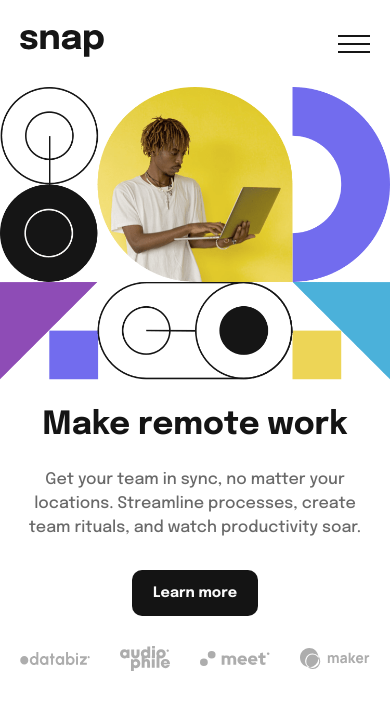
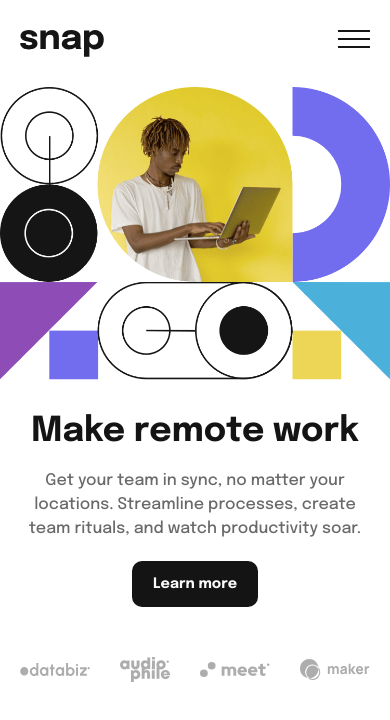
Before and after one commit to kujerocoding/intro-section-with-dropdown-navigation, a React (Vite) app: page / in a window 390 px wide. Shown: the top 720 px of the page. Built offline with nearby package versions, Linux system fonts and the light colour scheme.

Commit message:
update style for mobile

```diff
--- a/src/App.css
+++ b/src/App.css
@@ -27,7 +27,7 @@ header{
     display: flex;
     justify-content: space-between;
     padding: 30px 20px;
-    align-items: center;
+    align-items: start;
 }
 
 .main--container > img{
@@ -37,14 +37,19 @@ header{
 .main--text--container{
     padding: 30px 20px;
     text-align: center;
-    font-size: 1rem;
-    line-height: 1.5rem;
     color: var(--BLACK);
 }
 
+.main--text--container > h1{
+   font-size: 2.15rem;
+   font-weight: bolder;
+}
+
 .main--text--container > p{
-    padding-block: 30px;
+    padding-block: 20px;
     color: var(--MEDIUMGRAY);
+    font-size: 1rem;
+    line-height: 1.5rem;
 }
 
 button{
@@ -59,6 +64,7 @@ button{
 }
 
 .main--client--container{
+    margin-top: 20px;
     display: flex;
     align-items: center;
     justify-content: space-between;
```
